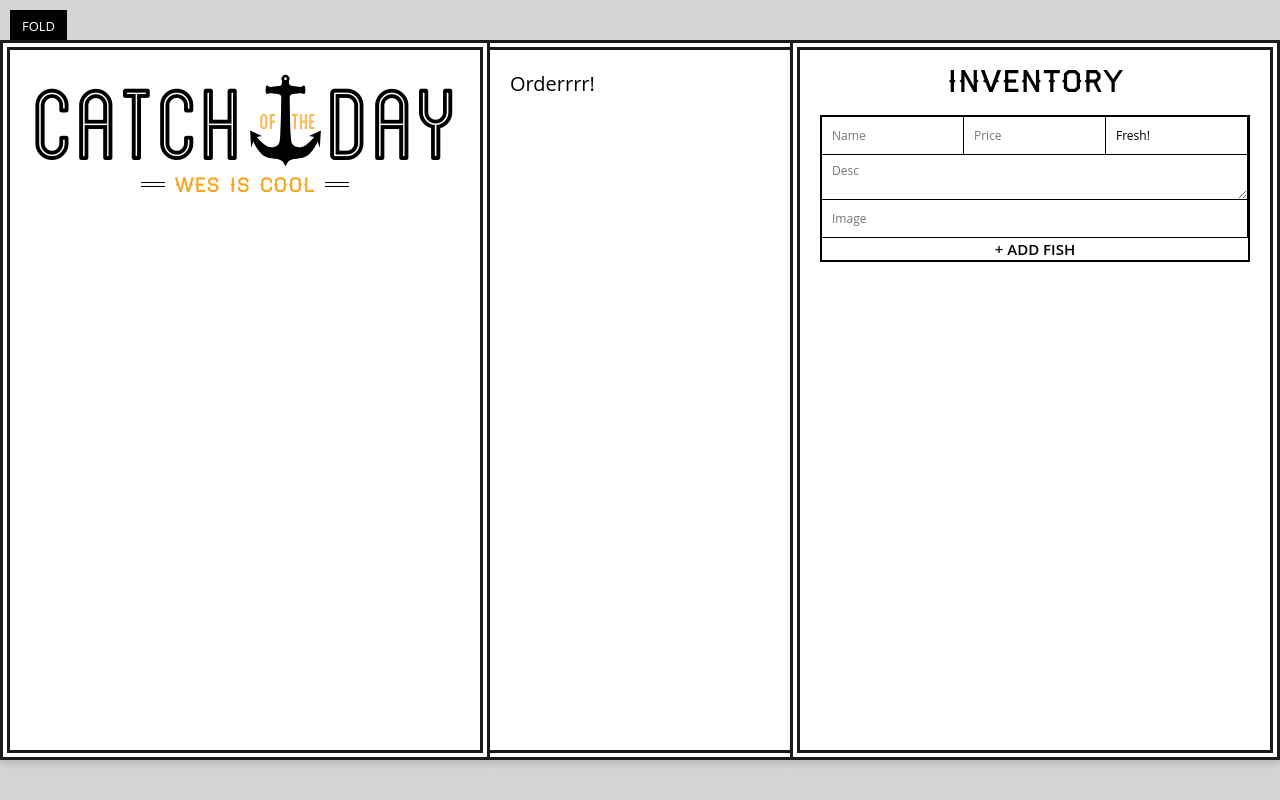
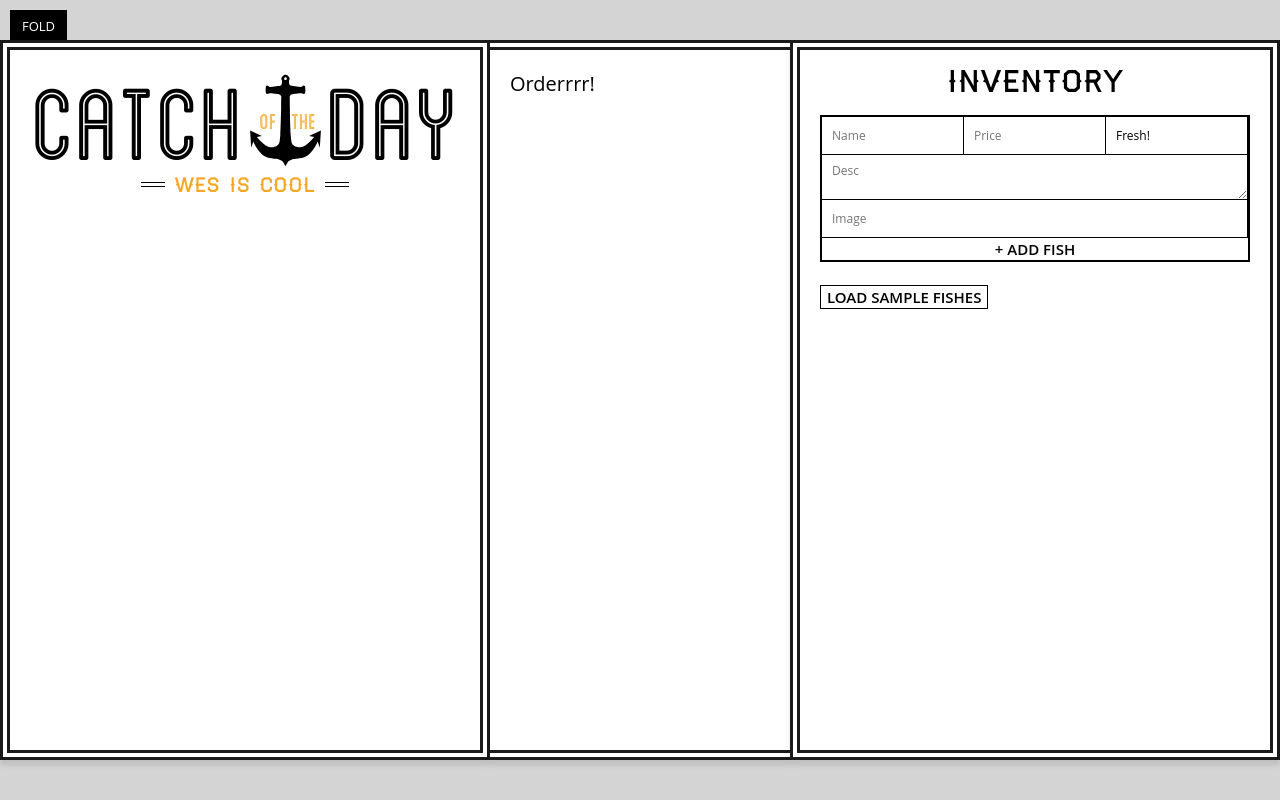
Before and after one commit to dylandifilippo/catch-of-the-thay, a React app: page / in a window 1280 px wide. Both pictures are taken after a click on the button "VISIT STORE 👉🏼". Built offline with nearby package versions, Linux system fonts and the light colour scheme.

Commit message:
added a fish state

```diff
--- a/src/components/App.js
+++ b/src/components/App.js
@@ -2,6 +2,7 @@
 import Header from './Header';
 import Order from './Order';
 import Inventory from './Inventory';
+import sampleFishes from '../sample-fishes';
 
 class App extends Component {
   state = {
@@ -21,6 +22,10 @@
     this.setState({ fishes });
   };
 
+  loadSampleFishes = () => {
+    this.setState({ fishes: sampleFishes });
+  };
+
   render() {
     return (
       <div className="catch-of-the-day">
@@ -28,7 +33,10 @@
           <Header tagline="Wes is cool" />
         </div>
         <Order />
-        <Inventory addFish={this.addFish} />
+        <Inventory
+          addFish={this.addFish}
+          loadSampleFishes={this.loadSampleFishes}
+        />
       </div>
     );
   }
--- a/src/components/Inventory.js
+++ b/src/components/Inventory.js
@@ -1,3 +1,4 @@
+/* eslint-disable*/
 import React, { Component } from 'react';
 import AddFishForm from './AddFishForm';
 
@@ -6,8 +7,10 @@
     return (
       <div className="inventory">
         <h2>Inventory</h2>
-        {/* eslint-disable-next-line */}
         <AddFishForm addFish={this.props.addFish} />
+        <button onClick={this.props.loadSampleFishes}>
+          Load Sample Fishes
+        </button>
       </div>
     );
   }
```
